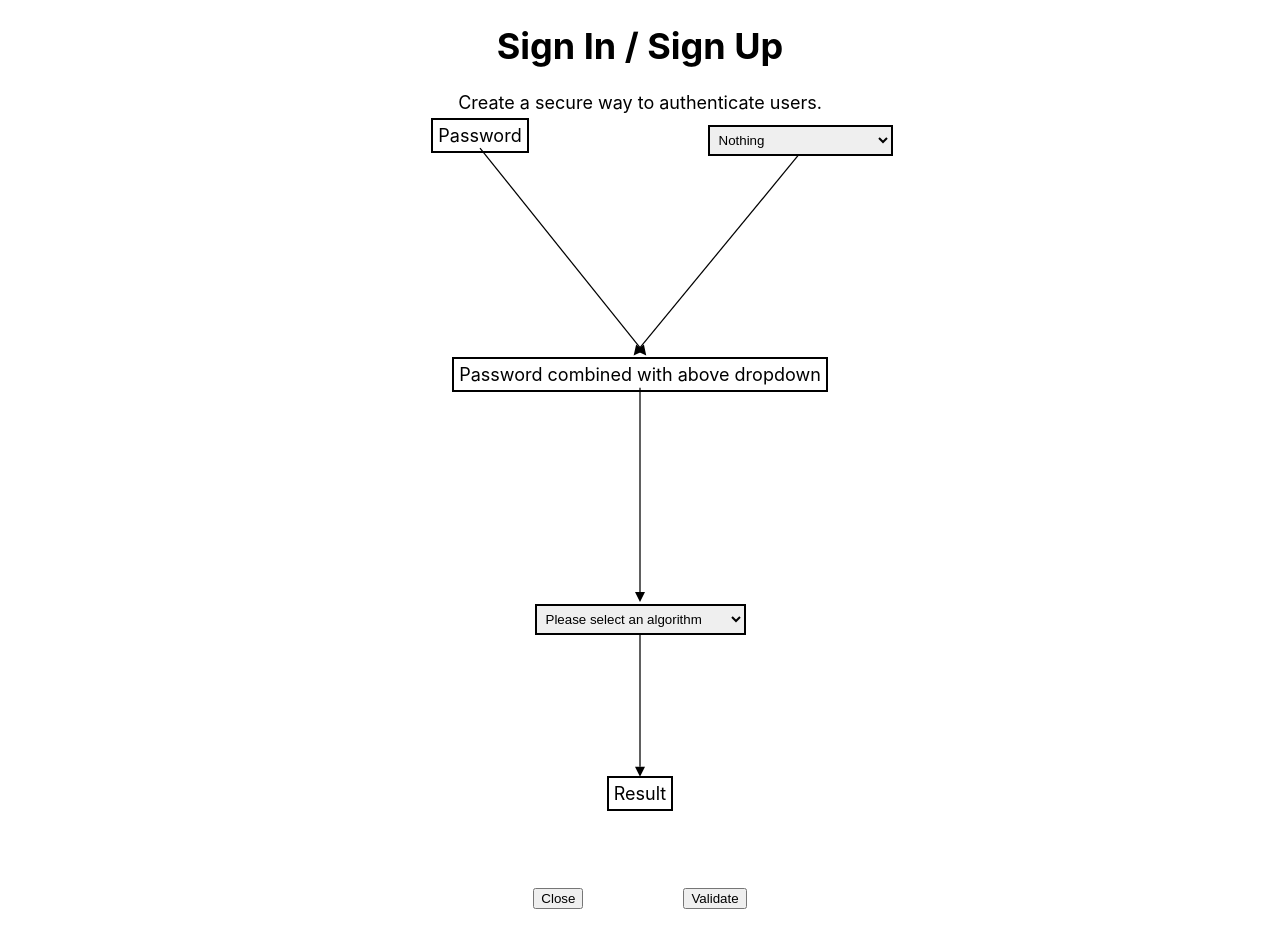
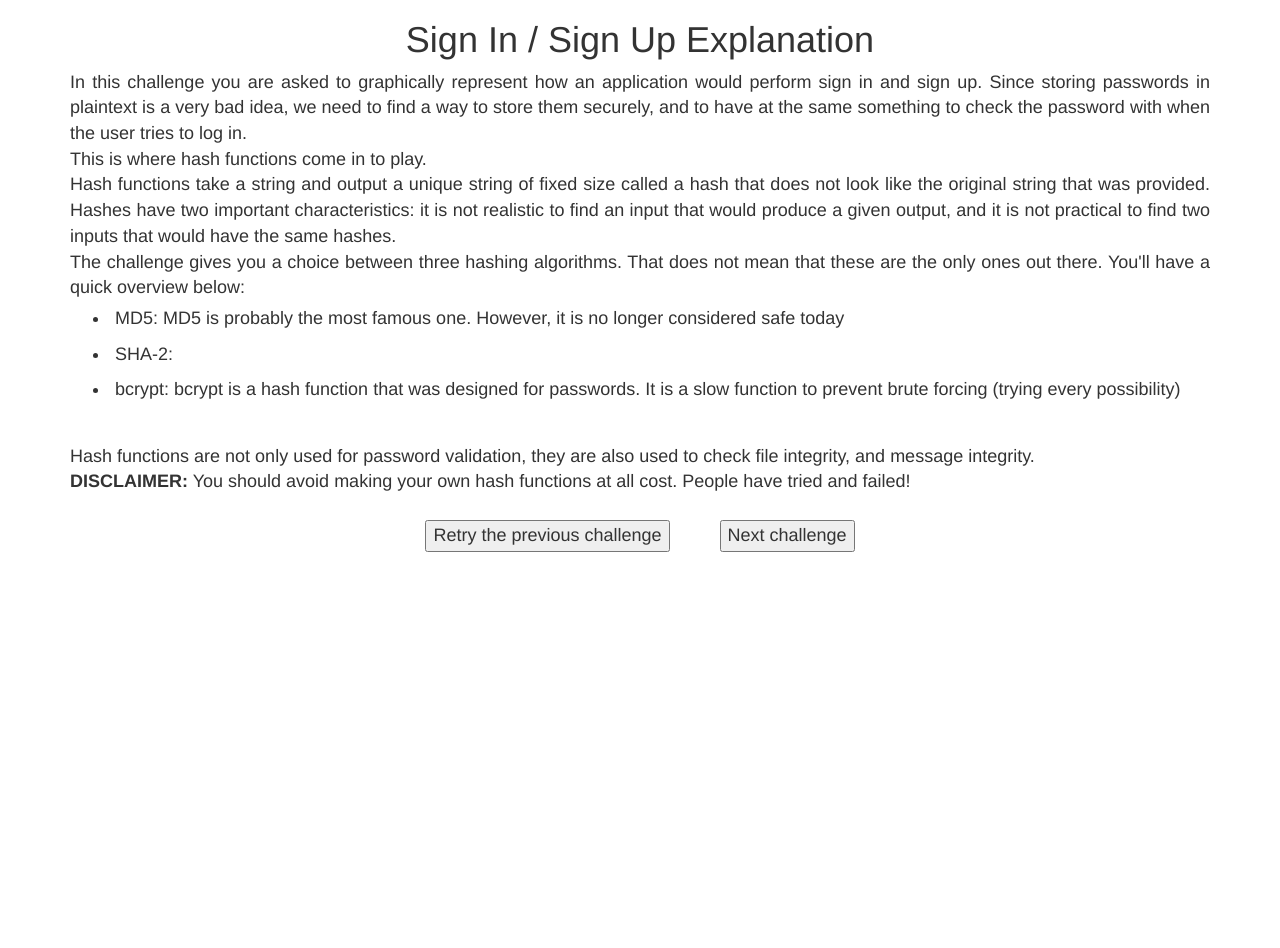
Before and after one commit to fmavb/questlines, a React (Create React App) app: page /challenge2/part1/explanation in a window 1280 px wide. Shown: the top 948 px of the page. After the commit the page ends 800 px from the top, so only its background shows below. Built offline with nearby package versions, Linux system fonts and the light colour scheme.

Commit message:
Challenge 2 Part 1 Explanation start

```diff
--- a/src/App.js
+++ b/src/App.js
@@ -13,6 +13,7 @@ import Part1 from './components/Challenge2/Part1';
 import Part2 from './components/Challenge2/Part2';
 import Challenge3 from './components/Challenge3';
 import Part3 from './components/Challenge2/Part3';
+import Part1Explanation from './components/Challenge1/Part1Explanation';
 
 export default class App extends Component {
 
@@ -20,6 +21,7 @@ export default class App extends Component {
     return (
       <Router>
         <Switch>
+          <Route path="/challenge2/part1/explanation" component={Part1Explanation} />
           <Route path="/challenge2/part1" component={Part1} />
           <Route path="/challenge2/part2" component={Part2} />
           <Route path="/challenge2/part3" component={Part3} />
--- /dev/null
+++ b/src/components/Challenge1/Part1Explanation.js
@@ -0,0 +1,58 @@
+import React, {Component} from 'react';
+
+export default class Part1Explanation extends Component{
+
+    constructor(props){
+        super(props);
+        document.title = "Challenge 2 - Part 1 - Explanation";
+        this.back = this.back.bind(this);
+        this.next = this.next.bind(this);
+    }
+
+    back(){
+        this.props.history.push("/challenge2/part1");
+    }
+
+    next(){
+        this.props.history.push("/challenge2/part2");
+    }
+
+    render(){
+        return(
+        <div>
+            <link rel="stylesheet" href="https://stackpath.bootstrapcdn.com/bootstrap/3.4.1/css/bootstrap.min.css"
+            integrity="sha384-HSMxcRTRxnN+Bdg0JdbxYKrThecOKuH5zCYotlSAcp1+c8xmyTe9GYg1l9a69psu" crossorigin="anonymous"></link>
+            <h1>Sign In / Sign Up Explanation</h1>
+            <div className="container">
+                In this challenge you are asked to graphically represent how an application would perform sign in and sign up.
+                Since storing passwords in plaintext is a very bad idea, we need to find a way to store them securely,
+                and to have at the same something to check the password with when the user tries to log in.
+                <br />
+                This is where hash functions come in to play.
+                <br />
+                Hash functions take a string and output a unique string of fixed size called a hash
+                that does not look like the original string that was provided.
+                Hashes have two important characteristics: it is not realistic to find an input that would produce a given output,
+                and it is not practical to find two inputs that would have the same hashes.
+                <br />
+                The challenge gives you a choice between three hashing algorithms.
+                That does not mean that these are the only ones out there.
+                You'll have a quick overview below:
+                <ul>
+                    <li>MD5: MD5 is probably the most famous one. However, it is no longer considered safe today</li>
+                    <li>SHA-2: </li>
+                    <li>bcrypt: bcrypt is a hash function that was designed for passwords. It is a slow function to prevent
+                        brute forcing (trying every possibility)</li>
+                </ul>
+                <br />
+                Hash functions are not only used for password validation, they are also used to check file integrity, and message integrity.
+                <br />
+                <b>DISCLAIMER:</b> You should avoid making your own hash functions at all cost. People have tried and failed!
+                <div id="buttons">
+                    <button onClick={this.back} style={{margin: "25px"}}>Retry the previous challenge</button>
+                    <button onClick={this.next} style={{margin: "25px"}}>Next challenge</button>
+                </div>
+            </div>
+        </div>);
+    }
+}
--- a/src/components/Challenge2/Part1.js
+++ b/src/components/Challenge2/Part1.js
@@ -42,7 +42,7 @@ it is a slow algorithm which makes brute forcing time consuming");
         } else if (this.state.salt === "username" && this.state.algorithm === "bcrypt"){
             alert("The algorithm choice is correct here. However, using the username as a salt allows the attacker to predict the next hash if the user updates his password");
         }
-        this.props.history.push('/challenge2/part2');
+        this.props.history.push('/challenge2/part1/explanation');
     }
 
     id(element){
```
